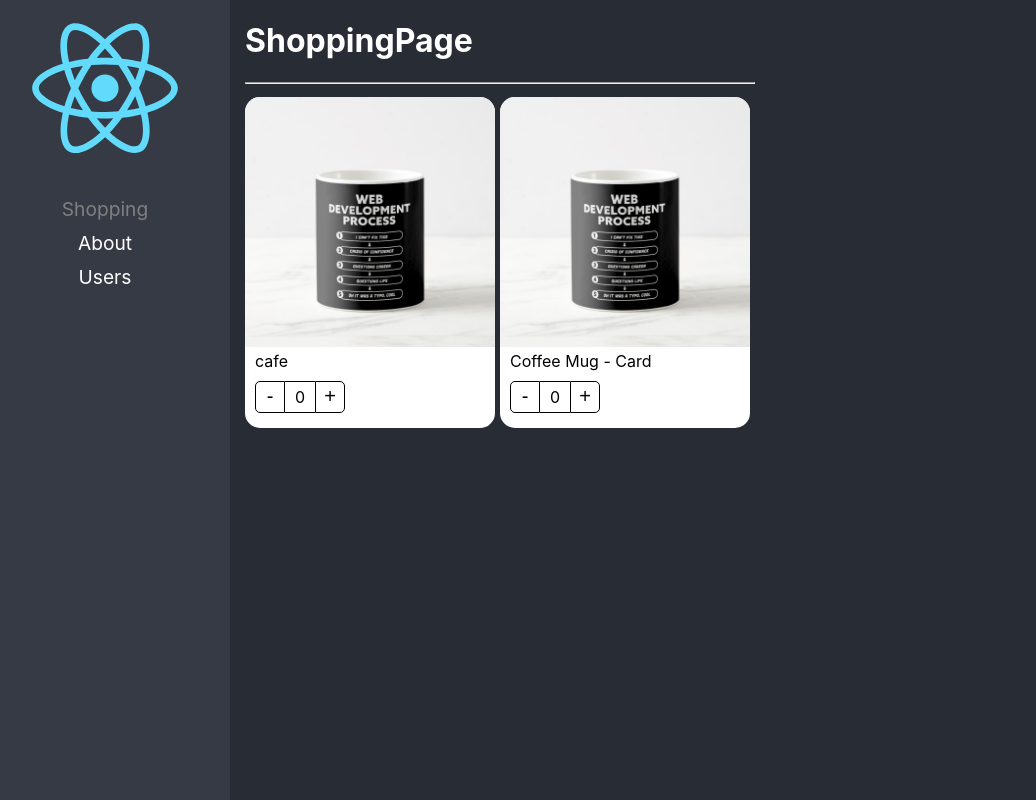
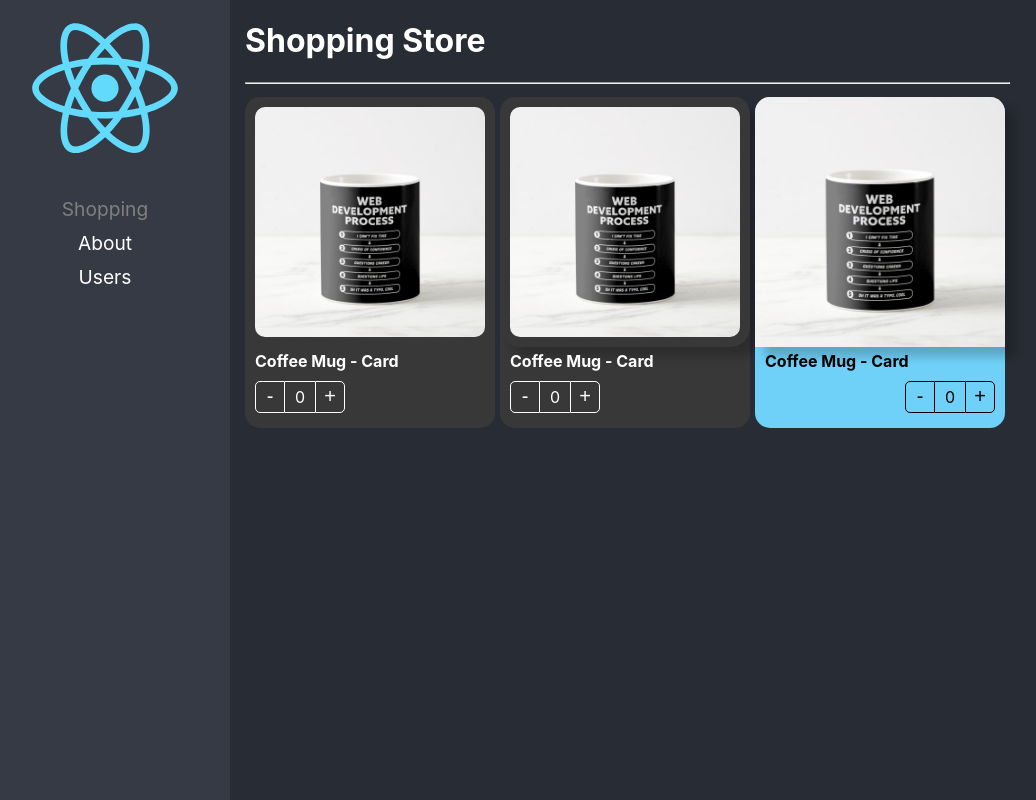
Before and after one commit to fralfarom/react-main, a React (Create React App) app: page /home in a window 1280 px wide. Shown: the whole page, without its empty margins (20-1056 px from the left). Built offline with nearby package versions, Linux system fonts and the light colour scheme.

Commit message:
component-extend-styles

```diff
--- a/src/routes/02-component-patterns/components/ProductButtons.tsx
+++ b/src/routes/02-component-patterns/components/ProductButtons.tsx
@@ -1,18 +1,31 @@
-import { useContext } from "react"
-import { ProductContext } from "./ProductCard"
+import { useContext } from "react";
+import { ProductContext } from "./ProductCard";
+
 import styles from '../styles/styles.module.css'
 
+export interface Props {
+    className?: string;
+    style?: React.CSSProperties
+}
 
-export const ProductButtons = () => {
-    const { increaseBy, counter } = useContext(ProductContext)
+export const ProductButtons = ({ className, style }: Props) => {
+
+    const { increaseBy, counter } = useContext( ProductContext );
 
     return (
-        <div className={styles.buttonsContainer}>
-            <button className={styles.buttonMinus} onClick={() => increaseBy(-1)}>-</button>
+        <div
+            className={ `${ styles.buttonsContainer} ${ className }` }
+            style={ style }
+        >
+            <button
+                className={ styles.buttonMinus }
+                onClick={ () => increaseBy( -1 ) }> - </button>
 
-            <div className={styles.countLabel}>{counter}</div>
+            <div className={ styles.countLabel }> { counter } </div>
 
-            <button className={styles.buttonAdd} onClick={() => increaseBy(1)}>+</button>
+            <button
+                className={ styles.buttonAdd }
+                onClick={ () => increaseBy( +1 ) }> + </button>
         </div>
-    )
+    );
 }
--- a/src/routes/02-component-patterns/components/ProductCard.tsx
+++ b/src/routes/02-component-patterns/components/ProductCard.tsx
@@ -1,19 +1,26 @@
+import { createContext } from 'react';
+
+import { useProducts } from '../hooks/useProducts';
+import { ProductContextProps, Product } from '../interfaces/interfaces';
+
 import styles from '../styles/styles.module.css'
-import { useProducts } from '../hooks/useProducts'
-import { createContext } from 'react'
-import { ProductContextProps, ProductCardProps } from '../interfaces/interfaces'
-import { ProductImage } from './ProductImage'
-import { ProductTitle } from './ProductTitle'
-import { ProductButtons } from './ProductButtons'
 
-
-export const ProductContext = createContext({} as ProductContextProps)
-const { Provider } = ProductContext
+export const ProductContext = createContext({} as ProductContextProps);
+const { Provider } = ProductContext;
 
 
 
-export const ProductCard = ({ product, children }: ProductCardProps) => {
-    const { counter, increaseBy } = useProducts()
+export interface Props {
+    product: Product;
+    children?: React.ReactElement | React.ReactElement[];
+    className?: string;
+    style?: React.CSSProperties
+}
+
+
+export const ProductCard = ({ children, product, className, style }: Props ) => {
+
+    const { counter, increaseBy } = useProducts();
 
     return (
         <Provider value={{
@@ -21,13 +28,12 @@
             increaseBy,
             product
         }}>
-            <div className={styles.productCard}>
-                {children}
+            <div
+                className={ `${ styles.productCard } ${ className }` }
+                style={ style }
+            >
+                { children }
             </div>
         </Provider>
     )
 }
-
-ProductCard.Title = ProductTitle
-ProductCard.Image = ProductImage
-ProductCard.Buttons = ProductButtons
--- a/src/routes/02-component-patterns/components/ProductImage.tsx
+++ b/src/routes/02-component-patterns/components/ProductImage.tsx
@@ -1,12 +1,36 @@
-import { useContext } from "react"
-import { ProductContext } from "./ProductCard"
-import noImage from '../assets/no-image.jpg'
+import { useContext } from 'react';
+import { ProductContext } from './ProductCard';
+
 import styles from '../styles/styles.module.css'
+import noImage from '../assets/no-image.jpg';
 
-export const ProductImage = ({ img = '' }) => {
-    const { product } = useContext(ProductContext)
+export interface Props {
+    img?: string;
+    className?: string;
+    style?: React.CSSProperties
+}
+
+
+export const ProductImage = ({ img, className, style }: Props) => {
+
+    const { product } = useContext(ProductContext);
+    let imgToShow: string;
+
+    if (img) {
+        imgToShow = img;
+    } else if (product.img) {
+        imgToShow = product.img
+    } else {
+        imgToShow = noImage;
+    }
+
 
     return (
-        <img className={styles.productImg} src={img || product.img || noImage} alt="Coffee Mug" />
-    )
+        <img
+            className={`${styles.productImg} ${className}`}
+            src={imgToShow}
+            style={style}
+            alt="Product"
+        />
+    );
 }
--- a/src/routes/02-component-patterns/components/ProductTitle.tsx
+++ b/src/routes/02-component-patterns/components/ProductTitle.tsx
@@ -1,12 +1,26 @@
-import { useContext } from "react"
-import { ProductContext } from "./ProductCard"
+import { useContext } from 'react';
+import { ProductContext } from "./ProductCard";
+
 import styles from '../styles/styles.module.css'
 
 
-export const ProductTitle = ({ title = '' }) => {
+export interface Props {
+    className?: string
+    title?: string,
+    activeClass?: string;
+    style?: React.CSSProperties
+}
+
+export const ProductTitle = ({ title, className, style }: Props) => {
+
     const { product } = useContext(ProductContext)
 
     return (
-        <span className={styles.productDescription}>{title || product.title}</span>
-    )
+        <span
+            className={`${styles.productDescription} ${className}`}
+            style={style}
+        >
+            {title ? title : product.title}
+        </span>
+    );
 }
--- a/src/routes/02-component-patterns/components/index.ts
+++ b/src/routes/02-component-patterns/components/index.ts
@@ -1,4 +1,20 @@
-export * from './ProductButtons';
-export * from './ProductCard';
-export * from './ProductImage';
-export * from './ProductTitle';
+import { ProductCard as ProductCardHOC } from './ProductCard';
+import { ProductCardHOCProps } from '../interfaces/interfaces';
+
+import { ProductButtons } from './ProductButtons';
+import { ProductImage } from './ProductImage';
+import { ProductTitle } from './ProductTitle';
+
+export { ProductButtons } from './ProductButtons';
+export { ProductImage } from './ProductImage';
+export { ProductTitle } from './ProductTitle';
+
+
+export const ProductCard: ProductCardHOCProps = Object.assign(ProductCardHOC, {
+    Title: ProductTitle,
+    Image: ProductImage,
+    Buttons: ProductButtons
+})
+
+
+export default ProductCard;
--- a/src/routes/02-component-patterns/pages/ShoppingPage.tsx
+++ b/src/routes/02-component-patterns/pages/ShoppingPage.tsx
@@ -1,4 +1,5 @@
-import { ProductCard } from "../components/ProductCard"
+import { ProductCard, ProductImage, ProductTitle, ProductButtons } from '../components';
+import '../styles/custom-styles.css';
 
 const product = {
     id: '1',
@@ -6,26 +7,53 @@
     img: './coffee-mug.png'
 }
 
+
+
 export const ShoppingPage = () => {
     return (
         <div>
-            <h1>ShoppingPage</h1>
+            <h1>Shopping Store</h1>
             <hr />
+
             <div style={{
                 display: 'flex',
                 flexDirection: 'row',
                 flexWrap: 'wrap'
             }}>
-                <ProductCard product={product} >
-                    <ProductCard.Image />
-                    <ProductCard.Title title="cafe" />
-                    <ProductCard.Buttons />
+
+                <ProductCard
+                    product={product}
+                    className="bg-dark text-white">
+
+                    <ProductCard.Image className="custom-image" />
+                    <ProductCard.Title className="text-bold" />
+                    <ProductCard.Buttons className="custom-buttons" />
                 </ProductCard>
-                <ProductCard product={product} >
-                    <ProductCard.Image />
-                    <ProductCard.Title />
-                    <ProductCard.Buttons />
+
+                <ProductCard
+                    product={product}
+                    className="bg-dark text-white"
+                >
+                    <ProductImage className="custom-image" style={{ boxShadow: '10px 10px 10px rgba(0,0,0,0.2)' }} />
+                    <ProductTitle className="text-bold" />
+                    <ProductButtons className="custom-buttons" />
                 </ProductCard>
+
+                <ProductCard
+                    product={product}
+                    style={{
+                        backgroundColor: '#70D1F8'
+                    }}
+                >
+                    <ProductImage style={{ boxShadow: '10px 10px 10px rgba(0,0,0,0.2)' }} />
+                    <ProductTitle style={{ fontWeight: 'bold' }} />
+                    <ProductButtons style={{
+                        display: 'flex',
+                        justifyContent: 'end'
+                    }} />
+                </ProductCard>
+
+
             </div>
         </div>
     )
--- /dev/null
+++ b/src/routes/02-component-patterns/styles/custom-styles.css
@@ -0,0 +1,23 @@
+.bg-dark {
+    background-color: rgb(56, 56, 57);
+}
+
+.text-white {
+    color: white;
+}
+
+.text-bold {
+    font-weight: bold;
+}
+
+.custom-image {
+    border-radius: 20px;
+    padding: 10px;
+    width: calc(100% - 20px);
+}
+
+.custom-buttons button,
+.custom-buttons div {
+    color: white;
+    border-color: white;
+}
```
Also changed, not shown: src/routes/02-component-patterns/interfaces/interfaces.ts (+19 -12 lines).
